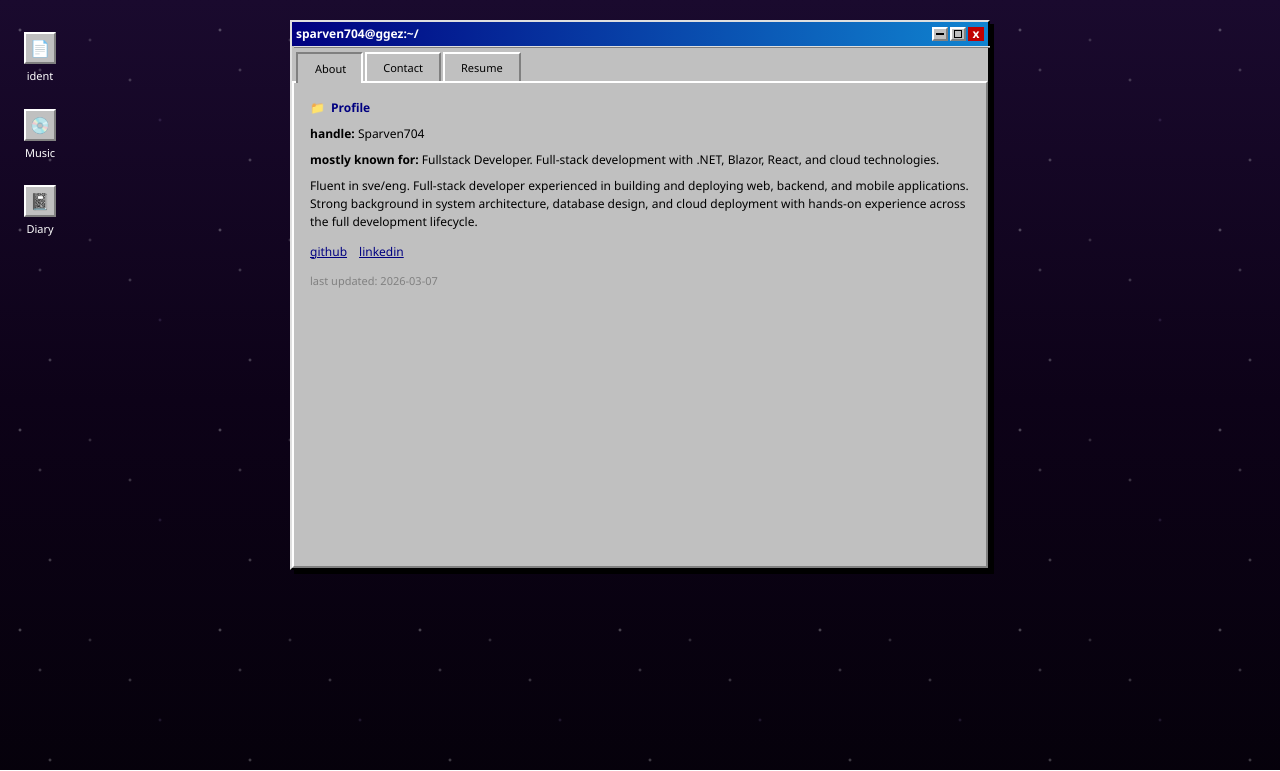
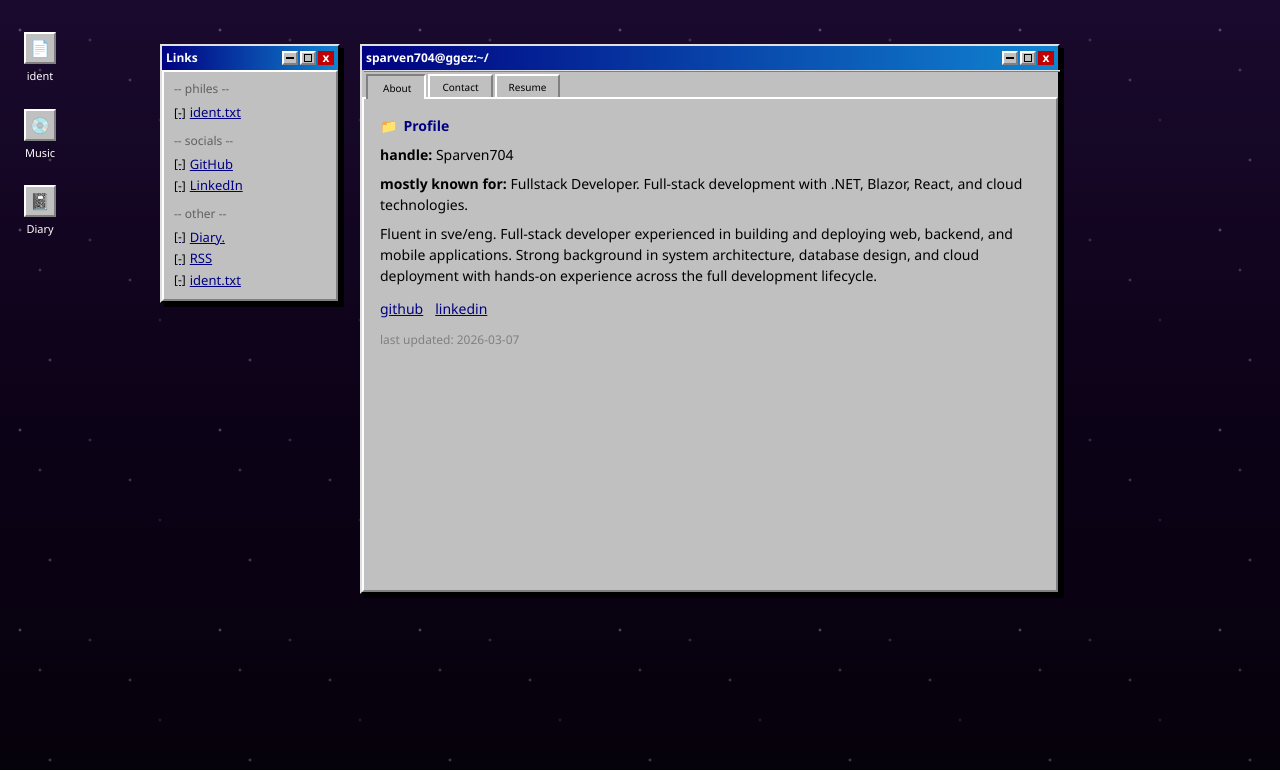
Before and after one commit to Sparven704/sparven704.desktop, an Astro site: page / in a window 1280 px wide. Shown: the top 771 px of the page. Built offline with nearby package versions, Linux system fonts and the light colour scheme; Astro itself is replaced by a stand-in of ours.

Commit message:
Add links.json for external resources and update index.astro to display links

```diff
--- /dev/null
+++ b/src/data/links.json
@@ -0,0 +1,15 @@
+{
+  "philes": [{ "label": "ident.txt", "href": "/resume" }],
+  "socials": [
+    { "label": "GitHub", "href": "https://github.com/Sparven704" },
+    {
+      "label": "LinkedIn",
+      "href": "https://www.linkedin.com/in/arvid-ljungberg-9b7b13253"
+    }
+  ],
+  "other": [
+    { "label": "Diary.", "href": "#" },
+    { "label": "RSS", "href": "#" },
+    { "label": "ident.txt", "href": "/resume" }
+  ]
+}
--- a/src/pages/index.astro
+++ b/src/pages/index.astro
@@ -1,5 +1,6 @@
 ---
 import profile from "../data/profile.json";
+import links from "../data/links.json";
 import "../styles/global.css";
 
 const lastUpdated = new Date().toISOString().split("T")[0];
@@ -22,14 +23,102 @@ const lastUpdated = new Date().toISOString().split("T")[0];
           <span class="home-desktop-icon-img">📄</span>
           ident
         </a>
-        <span class="home-desktop-icon" title="Music">
+        <a
+          href="https://open.spotify.com/user/arvidlj?si=e3023fb8b21c4783"
+          target="_blank"
+          rel="noopener noreferrer"
+          class="home-desktop-icon"
+          title="Music"
+        >
           <span class="home-desktop-icon-img">💿</span>
           Music
-        </span>
+        </a>
         <span class="home-desktop-icon" title="Diary">
           <span class="home-desktop-icon-img">📓</span>
           Diary
         </span>
+      </div>
+
+      <!-- Windows container -->
+      <div class="home-windows-container">
+        <!-- Links window -->
+        <div
+          class="home-links-window border-2 border-black border-t-[#dfdfdf] border-l-[#dfdfdf] shadow-[4px_4px_0_0_#000] bg-[#c0c0c0]"
+        >
+          <div
+            class="flex flex-row justify-between items-center bg-[linear-gradient(90deg,navy,#1084d0)] w-full h-6 px-1"
+          >
+            <p class="text-white text-xs font-bold truncate">Links</p>
+            <div class="flex gap-0.5 shrink-0">
+              <button
+                class="win95-raised w-4 h-3.5 flex items-center justify-center text-black hover:bg-[#d4d0c8]"
+              >
+                <div class="w-2 h-0.5 bg-black"></div>
+              </button>
+              <button
+                class="win95-raised w-4 h-3.5 flex items-center justify-center text-black hover:bg-[#d4d0c8]"
+              >
+                <div class="w-2 h-2 border border-black"></div>
+              </button>
+              <button
+                class="w-4 h-3.5 flex items-center justify-center text-white text-xs font-bold bg-[#c00000] border border-[#c00000] hover:bg-[#ff0000]"
+              >
+                x
+              </button>
+            </div>
+          </div>
+          <div class="home-links-content">
+            <div class="home-links-category">-- philes --</div>
+            {
+              links.philes.map((link) => (
+                <a
+                  href={link.href}
+                  class="home-links-item"
+                  target={link.href.startsWith("http") ? "_blank" : undefined}
+                  rel={
+                    link.href.startsWith("http")
+                      ? "noopener noreferrer"
+                      : undefined
+                  }
+                >
+                  <span class="home-links-prefix">[-]</span>
+                  {link.label}
+                </a>
+              ))
+            }
+            <div class="home-links-category">-- socials --</div>
+            {
+              links.socials.map((link) => (
+                <a
+                  href={link.href}
+                  class="home-links-item"
+                  target="_blank"
+                  rel="noopener noreferrer"
+                >
+                  <span class="home-links-prefix">[-]</span>
+                  {link.label}
+                </a>
+              ))
+            }
+            <div class="home-links-category">-- other --</div>
+            {
+              links.other.map((link) => (
+                <a
+                  href={link.href}
+                  class="home-links-item"
+                  target={link.href.startsWith("http") ? "_blank" : undefined}
+                  rel={
+                    link.href.startsWith("http")
+                      ? "noopener noreferrer"
+                      : undefined
+                  }
+                >
+                  <span class="home-links-prefix">[-]</span>
+                  {link.label}
+                </a>
+              ))
+            }
+          </div>
         </div>
 
         <!-- Main window -->
@@ -65,7 +154,11 @@ const lastUpdated = new Date().toISOString().split("T")[0];
 
           <!-- Tabs -->
           <div class="home-window-tabs">
-          <button type="button" class="home-window-tab active" data-tab="about">
+            <button
+              type="button"
+              class="home-window-tab active"
+              data-tab="about"
+            >
               About
             </button>
             <button type="button" class="home-window-tab" data-tab="contact">
@@ -146,6 +239,7 @@ const lastUpdated = new Date().toISOString().split("T")[0];
                 </div>
               </div>
             </section>
+          </div>
         </div>
       </div>
     </div>
--- a/src/styles/global.css
+++ b/src/styles/global.css
@@ -25,7 +25,8 @@ body.win98-desktop {
 .win95-inset,
 .win98-inset {
   border: 2px solid;
-  border-color: var(--win98-border-light) var(--win98-border-dark) var(--win98-border-dark) var(--win98-border-light);
+  border-color: var(--win98-border-light) var(--win98-border-dark)
+    var(--win98-border-dark) var(--win98-border-light);
   background: var(--win98-bg);
 }
 
@@ -33,7 +34,8 @@ body.win98-desktop {
 .win95-raised,
 .win98-raised {
   border: 2px solid;
-  border-color: var(--win98-border-light) var(--win98-border-dark) var(--win98-border-dark) var(--win98-border-light);
+  border-color: var(--win98-border-light) var(--win98-border-dark)
+    var(--win98-border-dark) var(--win98-border-light);
   background: var(--win98-button-face);
 }
 
@@ -64,7 +66,8 @@ body.win98-desktop {
 .win95-scroll::-webkit-scrollbar-thumb {
   background: var(--win98-button-face);
   border: 2px solid;
-  border-color: var(--win98-border-light) var(--win98-border-dark) var(--win98-border-dark) var(--win98-border-light);
+  border-color: var(--win98-border-light) var(--win98-border-dark)
+    var(--win98-border-dark) var(--win98-border-light);
 }
 
 /* Windows 98 taskbar - teal desktop, subtle gradient */
@@ -77,7 +80,8 @@ body.win98-desktop {
   overflow: visible;
   background: linear-gradient(to bottom, #c0c0c0 0%, #a8a8a8 100%);
   border-top: 2px solid;
-  border-color: var(--win98-border-light) var(--win98-border-dark) var(--win98-border-dark) var(--win98-border-light);
+  border-color: var(--win98-border-light) var(--win98-border-dark)
+    var(--win98-border-dark) var(--win98-border-light);
   display: flex;
   align-items: center;
   z-index: 1000;
@@ -95,7 +99,8 @@ body.win98-desktop {
 
 .win98-start-btn:active,
 .win98-start-btn.pressed {
-  border-color: var(--win98-border-dark) var(--win98-border-light) var(--win98-border-light) var(--win98-border-dark);
+  border-color: var(--win98-border-dark) var(--win98-border-light)
+    var(--win98-border-light) var(--win98-border-dark);
   padding: 1px 9px 0 5px;
 }
 
@@ -108,7 +113,8 @@ body.win98-desktop {
   min-height: 320px;
   background: var(--win98-bg);
   border: 2px solid;
-  border-color: var(--win98-border-light) var(--win98-border-dark) var(--win98-border-dark) var(--win98-border-light);
+  border-color: var(--win98-border-light) var(--win98-border-dark)
+    var(--win98-border-dark) var(--win98-border-light);
   box-shadow: 2px 2px 4px rgba(0, 0, 0, 0.3);
   z-index: 1001;
   display: none;
@@ -320,7 +326,8 @@ body.win98-desktop {
   padding: 2px 6px;
   background: var(--win98-bg);
   border: 2px solid;
-  border-color: var(--win98-border-light) var(--win98-border-dark) var(--win98-border-dark) var(--win98-border-light);
+  border-color: var(--win98-border-light) var(--win98-border-dark)
+    var(--win98-border-dark) var(--win98-border-light);
   color: var(--win98-text);
 }
 
@@ -383,12 +390,37 @@ body.win98-desktop {
   left: 0;
   right: 0;
   bottom: 0;
-  background-image: radial-gradient(2px 2px at 20px 30px, rgba(255,255,255,0.4), transparent),
-    radial-gradient(2px 2px at 40px 70px, rgba(255,255,255,0.3), transparent),
-    radial-gradient(2px 2px at 50px 160px, rgba(255,255,255,0.35), transparent),
-    radial-gradient(2px 2px at 90px 40px, rgba(255,255,255,0.25), transparent),
-    radial-gradient(2px 2px at 130px 80px, rgba(255,255,255,0.3), transparent),
-    radial-gradient(2px 2px at 160px 120px, rgba(200,180,255,0.2), transparent);
+  background-image:
+    radial-gradient(
+      2px 2px at 20px 30px,
+      rgba(255, 255, 255, 0.4),
+      transparent
+    ),
+    radial-gradient(
+      2px 2px at 40px 70px,
+      rgba(255, 255, 255, 0.3),
+      transparent
+    ),
+    radial-gradient(
+      2px 2px at 50px 160px,
+      rgba(255, 255, 255, 0.35),
+      transparent
+    ),
+    radial-gradient(
+      2px 2px at 90px 40px,
+      rgba(255, 255, 255, 0.25),
+      transparent
+    ),
+    radial-gradient(
+      2px 2px at 130px 80px,
+      rgba(255, 255, 255, 0.3),
+      transparent
+    ),
+    radial-gradient(
+      2px 2px at 160px 120px,
+      rgba(200, 180, 255, 0.2),
+      transparent
+    );
   background-size: 200px 200px;
   pointer-events: none;
   z-index: 0;
@@ -402,6 +434,14 @@ body.win98-desktop {
   justify-content: center;
   align-items: flex-start;
   min-height: calc(100vh - 30px);
+}
+
+.home-windows-container {
+  display: flex;
+  gap: 20px;
+  align-items: flex-start;
+  margin-left: -60px;
+  margin-top: 24px;
 }
 
 .home-desktop-icons {
@@ -428,7 +468,7 @@ body.win98-desktop {
 }
 
 .home-desktop-icon:hover {
-  background: rgba(255,255,255,0.1);
+  background: rgba(255, 255, 255, 0.1);
 }
 
 .home-desktop-icon-img {
@@ -436,34 +476,83 @@ body.win98-desktop {
   height: 32px;
   background: #c0c0c0;
   border: 2px solid;
-  border-color: var(--win98-border-light) var(--win98-border-dark) var(--win98-border-dark) var(--win98-border-light);
+  border-color: var(--win98-border-light) var(--win98-border-dark)
+    var(--win98-border-dark) var(--win98-border-light);
   display: flex;
   align-items: center;
   justify-content: center;
   font-size: 16px;
 }
 
+.home-links-window {
+  display: flex;
+  flex-direction: column;
+  width: 180px;
+  flex-shrink: 0;
+}
+
+.home-links-content {
+  padding: 8px 10px;
+  background: #c0c0c0;
+  border: 2px solid;
+  border-color: var(--win98-border-light) var(--win98-border-dark)
+    var(--win98-border-dark) var(--win98-border-light);
+  font-size: 13px;
+  overflow-y: auto;
+}
+
+.home-links-category {
+  color: #606060;
+  margin: 8px 0 4px 0;
+  font-size: 12px;
+}
+
+.home-links-category:first-child {
+  margin-top: 0;
+}
+
+.home-links-item {
+  display: flex;
+  align-items: center;
+  gap: 4px;
+  padding: 1px 0;
+  color: #000080;
+  text-decoration: underline;
+  font-size: 13px;
+}
+
+.home-links-item:hover {
+  color: #0000ff;
+}
+
+.home-links-prefix {
+  color: black;
+  font-size: 12px;
+}
+
 .home-main-window {
   display: flex;
   flex-direction: column;
+  width: 700px;
+  min-width: 700px;
   max-width: 700px;
-  width: 100%;
   height: 550px;
 }
 
 .home-window-tabs {
   display: flex;
   gap: 2px;
-  padding: 4px 4px 0 4px;
+  padding: 2px 4px 0 4px;
   background: #c0c0c0;
 }
 
 .home-window-tab {
-  padding: 6px 16px;
-  font-size: 11px;
+  padding: 4px 12px;
+  font-size: 10px;
   background: #c0c0c0;
   border: 2px solid;
-  border-color: var(--win98-border-light) var(--win98-border-dark) var(--win98-border-dark) var(--win98-border-light);
+  border-color: var(--win98-border-light) var(--win98-border-dark)
+    var(--win98-border-dark) var(--win98-border-light);
   border-bottom: none;
   cursor: pointer;
   text-decoration: none;
@@ -477,8 +566,9 @@ body.win98-desktop {
 
 .home-window-tab.active {
   background: #c0c0c0;
-  border-color: var(--win98-border-dark) var(--win98-border-light) var(--win98-border-light) var(--win98-border-dark);
-  padding: 7px 15px 5px 17px;
+  border-color: var(--win98-border-dark) var(--win98-border-light)
+    var(--win98-border-light) var(--win98-border-dark);
+  padding: 5px 13px 3px 15px;
   z-index: 1;
 }
 
@@ -496,8 +586,9 @@ body.win98-desktop {
   padding: 16px;
   background: #c0c0c0;
   border: 2px solid;
-  border-color: var(--win98-border-light) var(--win98-border-dark) var(--win98-border-dark) var(--win98-border-light);
-  font-size: 12px;
+  border-color: var(--win98-border-light) var(--win98-border-dark)
+    var(--win98-border-dark) var(--win98-border-light);
+  font-size: 14px;
   line-height: 1.5;
   color: var(--win98-text);
   overflow-y: auto;
@@ -511,6 +602,7 @@ body.win98-desktop {
   font-weight: bold;
   color: var(--win98-heading);
   margin-bottom: 8px;
+  font-size: 14px;
   display: flex;
   align-items: center;
   gap: 6px;
@@ -518,6 +610,7 @@ body.win98-desktop {
 
 .home-profile-text {
   margin: 0 0 8px 0;
+  font-size: 14px;
 }
 
 .home-links {
@@ -530,6 +623,7 @@ body.win98-desktop {
 .home-link {
   color: #000080;
   text-decoration: underline;
+  font-size: 14px;
 }
 
 .home-link:hover {
@@ -537,7 +631,7 @@ body.win98-desktop {
 }
 
 .home-updated {
-  font-size: 11px;
+  font-size: 12px;
   color: var(--win98-border-dark);
   margin-top: 12px;
 }
```
Lines whose indentation alone changed are shown as unchanged.
